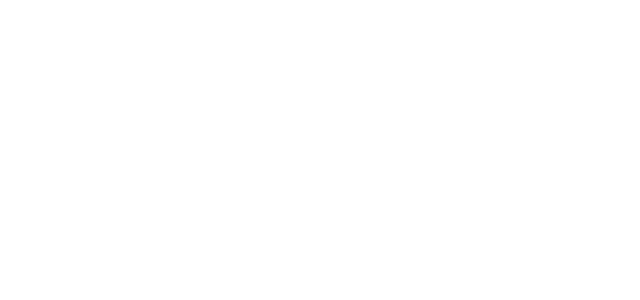
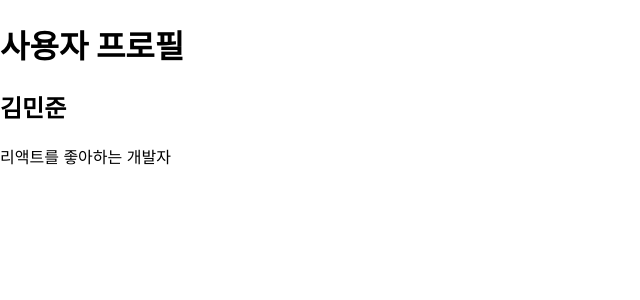
Before and after one commit to zelkovaria/react-study3, a React (Create React App) app: page /profiles/velopert in a window 1280 px wide. Before the commit this address had no page. Shown: the top 300 px of the page, without its empty margins (0-640 px from the left). Built offline with nearby package versions, Linux system fonts and the light colour scheme.

Commit message:
13.4.1 URL 파라미터 사용

```diff
--- a/src/App.js
+++ b/src/App.js
@@ -3,12 +3,14 @@ import "./App.css";
 import { Route, Routes } from "react-router-dom";
 import About from "./pages/About";
 import Home from "./pages/Home";
+import Profile from "./pages/Profile";
 
 const App = () => {
   return (
     <Routes>
       <Route path="/" element={<Home />} />
       <Route path="/about" element={<About />} />
+      <Route path="/profiles/:username" element={<Profile />} />
     </Routes>
   );
 };
--- a/src/pages/Home.js
+++ b/src/pages/Home.js
@@ -5,7 +5,17 @@ const Home = () => {
     <div>
       <h1>홈</h1>
       <p>가장 먼저 보여지는 페이지입니다</p>
-      <Link to="/about">소개</Link>
+      <ul>
+        <li>
+          <Link to="/about">소개</Link>
+        </li>
+        <li>
+          <Link to="/profiles/velopert">velopert의 프로필</Link>
+        </li>
+        <li>
+          <Link to="/profiles/void">존재하지 않는 프로필</Link>
+        </li>
+      </ul>
     </div>
   );
 };
--- /dev/null
+++ b/src/pages/Profile.js
@@ -0,0 +1,33 @@
+import { useParams } from "react-router-dom";
+
+const data = {
+  velopert: {
+    name: "김민준",
+    description: "리액트를 좋아하는 개발자",
+  },
+  gildong: {
+    name: "홍길동",
+    description: "고전 소설 홍길동전의 주인공",
+  },
+};
+
+const Profile = () => {
+  const params = useParams();
+  const profile = data[params.username];
+
+  return (
+    <div>
+      <h1>사용자 프로필</h1>
+      {profile ? (
+        <div>
+          <h2>{profile.name}</h2>
+          <p>{profile.description}</p>
+        </div>
+      ) : (
+        <p>존재하지 않는 프로필입니다</p>
+      )}
+    </div>
+  );
+};
+
+export default Profile;
```
